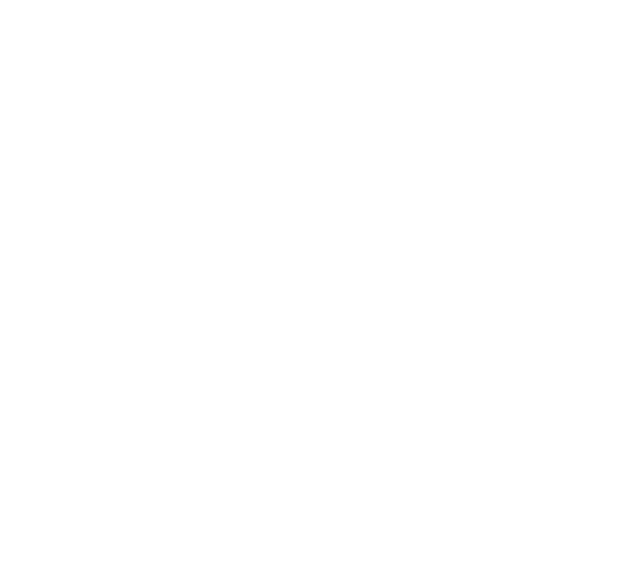
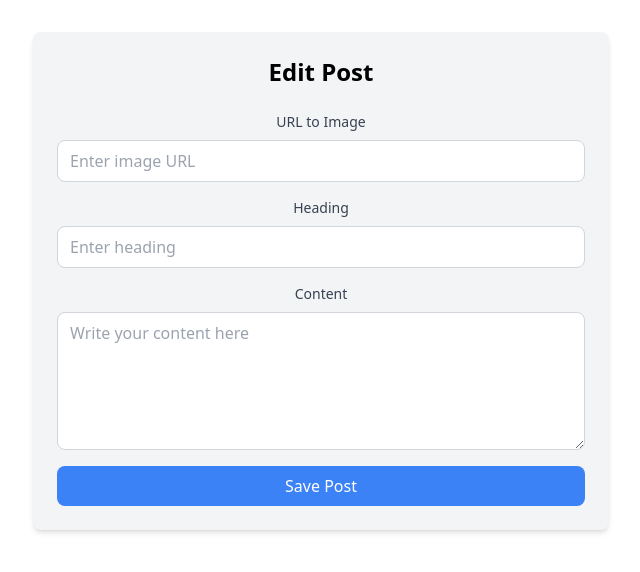
Before and after one commit to dobrqka/blog, a React (Vite) app in the folder front/: page /edit-post/1 in a window 1280 px wide. Before the commit this address had no page. Shown: the top 572 px of the page, without its empty margins (319-959 px from the left). Built offline with nearby package versions, Linux system fonts and the light colour scheme.

Commit message:
Add post edition

```diff
--- a/front/src/App.jsx
+++ b/front/src/App.jsx
@@ -5,6 +5,7 @@
 import LoginForm from "./components/LoginForm.jsx";
 import Register from "./components/Register.jsx";
 import PostCreate from "./components/PostCreate.jsx";
+import PostEdit from "./components/PostEdit.jsx";
 
 function App() {
   return (
@@ -15,6 +16,7 @@
         <Route path="/login" element={<LoginForm />} />
         <Route path="/register" element={<Register />} />
         <Route path="/new-post" element={<PostCreate />} />
+        <Route path="/edit-post/:id" element={<PostEdit />} />
       </Routes>
     </Router>
   );
--- /dev/null
+++ b/front/src/components/Comment.jsx
@@ -0,0 +1,3 @@
+const Comment = () => {};
+
+export default Comment;
--- a/front/src/components/CommentSection.jsx
+++ b/front/src/components/CommentSection.jsx
@@ -1,6 +1,7 @@
 import { useState, useEffect, useContext } from "react";
 import { useParams } from "react-router-dom";
 import { AuthContext } from "../contexts/AuthContext.jsx";
+import Comment from "./comment";
 
 const CommentSection = () => {
   const [comments, setComments] = useState([]);
--- a/front/src/components/Post.jsx
+++ b/front/src/components/Post.jsx
@@ -60,9 +60,18 @@
           <div className="flex items-center space-x-4">
             {user.id == post.ownerId && (
               <div>
-                <button className="px-4 py-2 bg-blue-500 text-white rounded-md shadow-md hover:bg-blue-600 focus:outline-none focus:ring-2 focus:ring-blue-300">
-                  Edit Post
-                </button>
+                <Link
+                  to={`/edit-post/${post.id}`}
+                  state={{
+                    defThumbnail: post.thumbnail,
+                    defTitle: post.title,
+                    defContent: post.content,
+                  }}
+                >
+                  <button className="px-4 py-2 bg-blue-500 text-white rounded-md shadow-md hover:bg-blue-600 focus:outline-none focus:ring-2 focus:ring-blue-300">
+                    Edit Post
+                  </button>
+                </Link>
                 <button
                   onClick={(e) => {
                     deletePost(e);
--- /dev/null
+++ b/front/src/components/PostEdit.jsx
@@ -0,0 +1,116 @@
+import { useState } from "react";
+import { useNavigate, useParams, useLocation } from "react-router-dom";
+
+const PostEdit = () => {
+  const navigate = useNavigate();
+  const { id } = useParams();
+  const { state } = useLocation();
+  const { defThumbnail, defTitle, defContent } = state || {};
+
+  const [thumbnail, setThumbnail] = useState(defThumbnail || "");
+  const [title, setTitle] = useState(defTitle || "");
+  const [content, setContent] = useState(defContent || "");
+  const [error, setError] = useState(null);
+
+  const editPost = async (e) => {
+    e.preventDefault();
+    try {
+      const token = localStorage.getItem("token");
+      const response = await fetch(
+        `${import.meta.env.VITE_API_URL}/posts/${id}`,
+        {
+          method: "PUT",
+          headers: {
+            "Content-Type": "application/json",
+            Authorization: `Bearer ${token}`,
+          },
+          body: JSON.stringify({
+            title,
+            content,
+            thumbnail,
+          }),
+        }
+      );
+      const data = await response.json();
+
+      if (response.ok) {
+        console.log("Post edit successful:", data);
+        navigate("/");
+      } else {
+        setError(data.message || "Post edit failed");
+      }
+    } catch (error) {
+      console.error("Error editing post: ", error);
+      setError("An error occurred. Please try again.");
+    }
+  };
+
+  return (
+    <div className="max-w-xl mx-auto p-6 bg-gray-100 rounded-lg shadow-md">
+      <h2 className="text-2xl font-bold mb-6 text-center">Edit Post</h2>
+      <form className="space-y-4">
+        <div>
+          <label
+            htmlFor="thumbnail"
+            className="block text-sm font-medium text-gray-700"
+          >
+            URL to Image
+          </label>
+          <input
+            type="text"
+            id="thumbnail"
+            onChange={(e) => {
+              setThumbnail(e.target.value);
+            }}
+            value={thumbnail}
+            placeholder="Enter image URL"
+            className="mt-2 block w-full px-3 py-2 border border-gray-300 rounded-lg focus:outline-none focus:ring-2 focus:ring-blue-500"
+          />
+        </div>
+        <div>
+          <label
+            htmlFor="heading"
+            className="block text-sm font-medium text-gray-700"
+          >
+            Heading
+          </label>
+          <input
+            type="text"
+            id="title"
+            value={title}
+            onChange={(e) => setTitle(e.target.value)}
+            placeholder="Enter heading"
+            className="mt-2 block w-full px-3 py-2 border border-gray-300 rounded-lg focus:outline-none focus:ring-2 focus:ring-blue-500"
+          />
+        </div>
+        <div>
+          <label
+            htmlFor="content"
+            className="block text-sm font-medium text-gray-700"
+          >
+            Content
+          </label>
+          <textarea
+            id="content"
+            value={content}
+            onChange={(e) => setContent(e.target.value)}
+            rows="5"
+            placeholder="Write your content here"
+            className="mt-2 block w-full px-3 py-2 border border-gray-300 rounded-lg focus:outline-none focus:ring-2 focus:ring-blue-500"
+          />
+        </div>
+        {error && <p className="text-red-500 text-sm">{error}</p>}
+        <button
+          onClick={(e) => {
+            editPost(e);
+          }}
+          className="w-full px-4 py-2 bg-blue-500 text-white rounded-lg hover:bg-blue-600 focus:outline-none focus:ring-2 focus:ring-blue-500"
+        >
+          Save Post
+        </button>
+      </form>
+    </div>
+  );
+};
+
+export default PostEdit;
```
